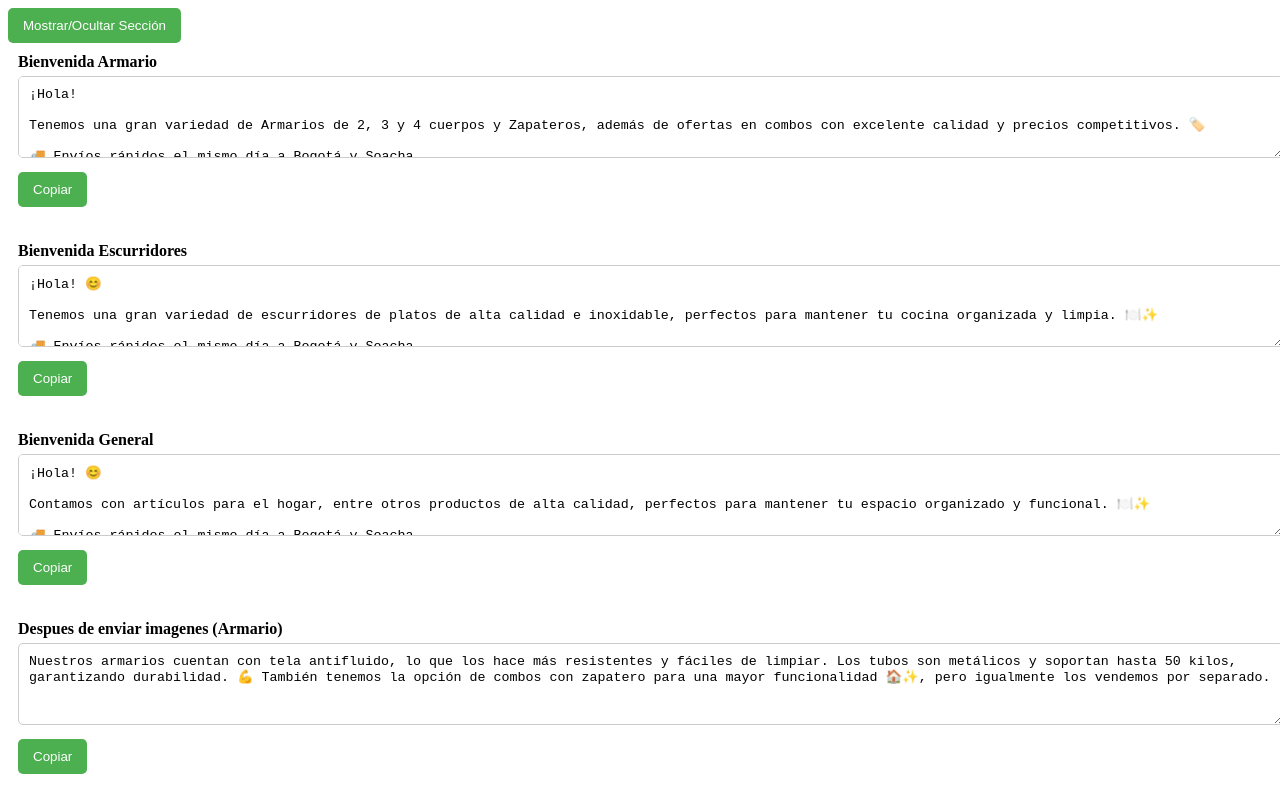
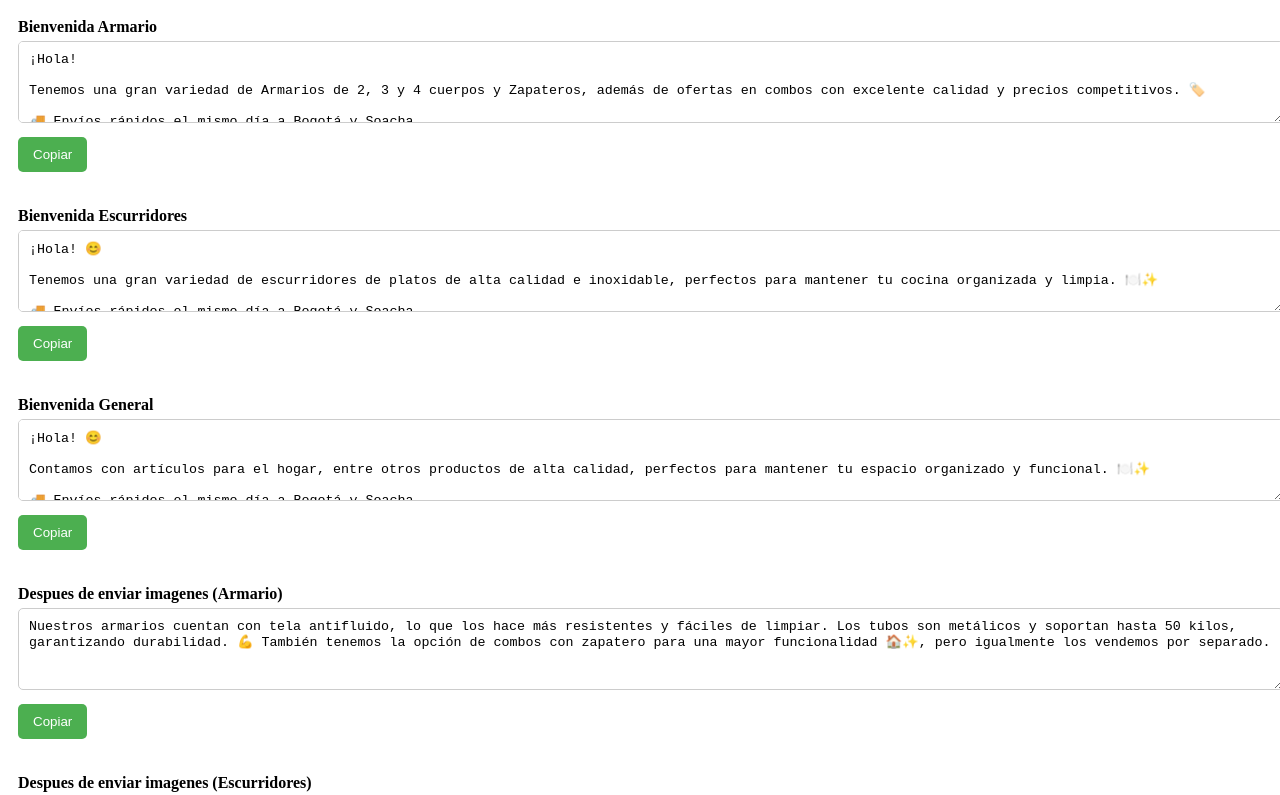
Before and after one commit to FernandoDCYT/CHA-BA, a plain HTML site: page index.html in a window 1280 px wide. Shown: the top 795 px of the page. Drawn offline with Linux system fonts and the light colour scheme.

Commit message:
Update index.html

```diff
--- a/index.html
+++ b/index.html
@@ -8,7 +8,7 @@
     <link rel="stylesheet" href="styles.css">
 </head>
 <body>
-    <button onclick="toggleSeccion()">Mostrar/Ocultar Sección</button>
+
     <div id="contenedor">
         <div class="container">
             <div class="titulo">Bienvenida Armario</div>
@@ -199,14 +199,6 @@ Regaleme sus datos de la siguiente manera para agendarte:
             navigator.clipboard.writeText(resumen).catch(err => {
                 console.error("Error al copiar resumen: ", err);
             });
-        function toggleSeccion() {
-            const contenedor = document.getElementById('contenedor');
-            if (contenedor.style.display === 'none') {
-                contenedor.style.display = 'block';
-            } else {
-                contenedor.style.display = 'none';
-            }
-
         }
         // Código para hacer la caja movible
 const box = document.querySelector('.bienvenida-box');
```
